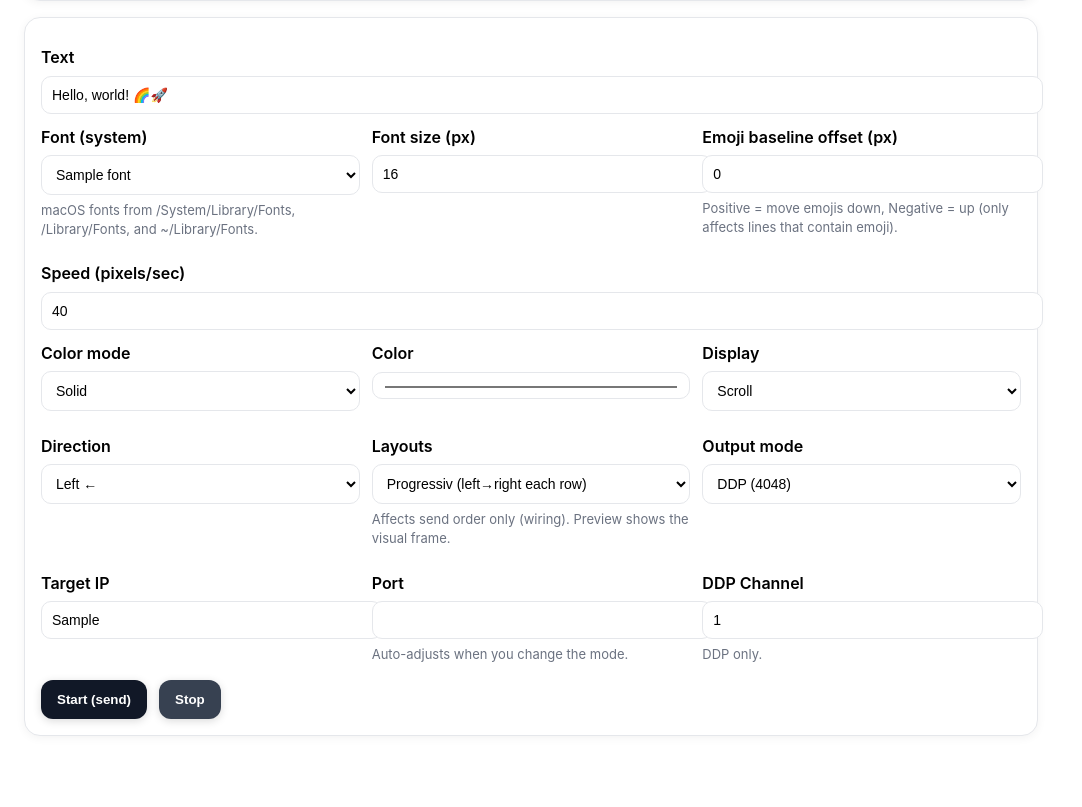
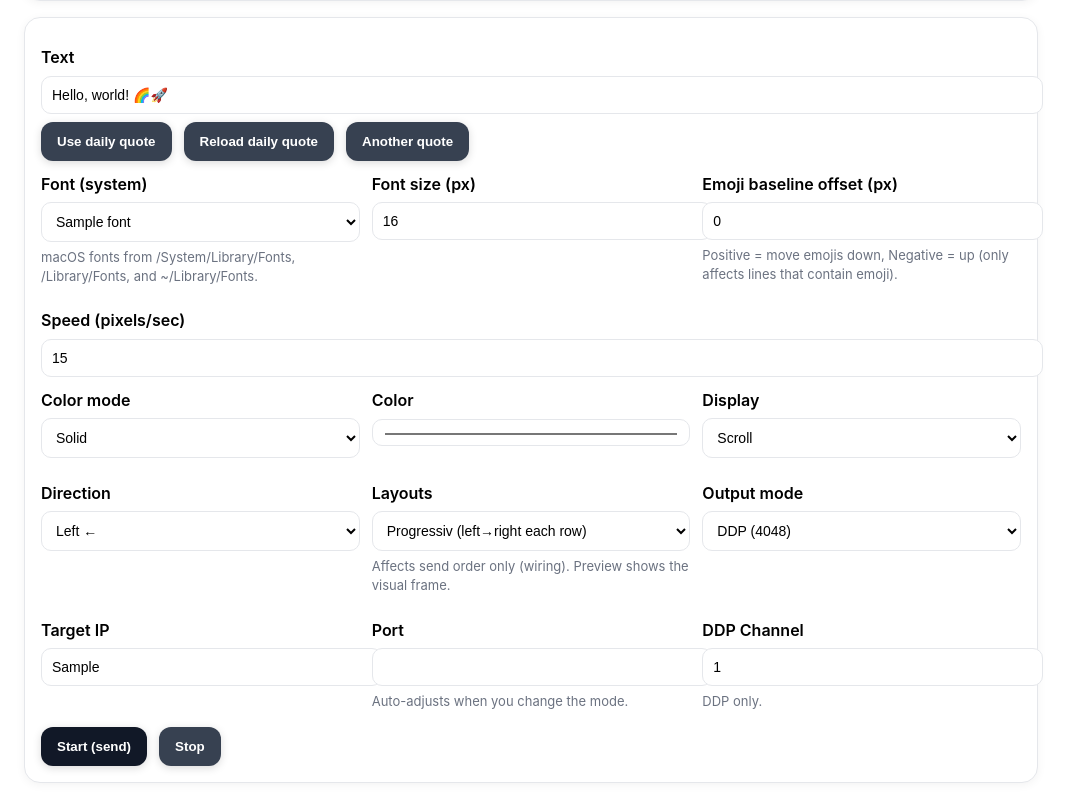
Before and after one commit to sjel123/led-text-scroller, a Flask app: template templates/index.html in a window 1280 px wide. Shown: the part 422-1229 px from the top of the page, without its empty margins (0-1082 px from the left). Before the commit the page ends 1158 px from the top, so only its background shows below. Run offline with Flask 3, Linux system fonts and the light colour scheme; the template is opened without the code that fills it: most values are stand-ins (such as "Sample title", 1, 10 or a date in 2020).

Commit message:
feat: add OpenAI-driven daily quote endpoint and controls

```diff
--- a/app.py
+++ b/app.py
@@ -7,6 +7,8 @@ from typing import List, Tuple, Optional
 
 from flask import Flask, render_template, request, jsonify
 from PIL import Image, ImageDraw, ImageFont
+
+from daily_quote_generator import get_daily_quote, get_fresh_quote
 
 # Optional emoji support
 try:
@@ -34,7 +36,7 @@ DEFAULT_DDP_PORT = 4048
 WLED_UDP_DEFAULT_PORT = 21324
 
 DEV_HOST = "127.0.0.1"
-DEV_PORT = 5050
+DEV_PORT = 5080
 
 
 # =========================
@@ -385,7 +387,7 @@ def scroller_worker(cfg: dict):
     font_size = cfg["font_size"]
     font_path = cfg.get("font_path")
     direction = cfg.get("direction", "left")
-    speed = cfg.get("speed", 40.0)
+    speed = cfg.get("speed", 15.0)
     crisp = bool(cfg.get("crisp", True))
     serpentine = bool(cfg.get("serpentine", False))  # default Progressive
     ip = cfg["ip"]
@@ -499,6 +501,21 @@ def index():
 def healthz():
     return "ok", 200
 
+
+@app.route("/daily-quote")
+def daily_quote():
+    try:
+        variant = request.args.get("variant")
+        if variant == "alternate":
+            quote = get_fresh_quote()
+        else:
+            quote = get_daily_quote()
+    except Exception as exc:
+        app.logger.exception("Failed to generate daily quote")
+        return jsonify({"ok": False, "error": "Failed to generate quote."}), 500
+
+    return jsonify({"ok": True, "quote": quote})
+
 @app.route("/start", methods=["POST"])
 def start():
     payload = request.get_json(silent=True) or {}
@@ -513,7 +530,7 @@ def start():
     gradient_reverse = bool(payload.get("gradient_reverse", False))
     gradient_shift_speed = float(payload.get("gradient_shift_speed", 0.0))
 
-    speed = float(payload.get("speed", 40.0))
+    speed = float(payload.get("speed", 15.0))
     direction = str(payload.get("direction", "left")).lower()
     serpentine = bool(payload.get("serpentine", False))  # default Progressive
     mode = str(payload.get("mode", "ddp")).lower()
--- /dev/null
+++ b/daily_quote_generator.py
@@ -0,0 +1,122 @@
+import os
+import random
+from datetime import datetime
+import hashlib
+
+try:
+    from openai import OpenAI
+except ImportError:  # fall back if old API still installed
+    OpenAI = None
+
+# ===== CONFIGURATION =====
+# Provide an OpenAI API key via environment variable or the file shown below.
+OPENAI_API_KEY = os.environ.get("OPENAI_API_KEY")
+DEFAULT_KEY_PATH = "/Users/sjelinsky/Documents/keys/openai.txt"
+if not OPENAI_API_KEY:
+    try:
+        with open(DEFAULT_KEY_PATH, "r") as f:
+            OPENAI_API_KEY = f.read().strip()
+    except FileNotFoundError:
+        OPENAI_API_KEY = None
+        print(f"⚠️ API key not found. Please set OPENAI_API_KEY or create {DEFAULT_KEY_PATH} with your key.")
+
+# Personalize your prompt for the AI
+QUOTE_PROMPT = "Generate a short, uplifting inspirational quote suitable for a home office. Make it about 10-15 words max. No markdown, just the quote text."
+OPENAI_MODEL = "gpt-4.1"
+
+# Local fallback quotes (used if API fails)
+FALLBACK_QUOTES = [
+    "Small steps today, big leaps tomorrow.",
+    "Find joy in the journey, not just the destination.",
+    "Together is our favorite place to be, especially when working."
+]
+# =========================
+
+def get_ai_generated_quote():
+    """Fetch a quote via OpenAI chat completion; return None on failure."""
+    if not OPENAI_API_KEY or not OpenAI:
+        return None
+
+    client = OpenAI(api_key=OPENAI_API_KEY)
+    system_prompt = "You are a thoughtful quote generator. Respond with only the requested quote text, nothing else."
+
+    try:
+        print("🔄 Contacting OpenAI for today's quote...")
+        response = client.chat.completions.create(
+            model=OPENAI_MODEL,
+            messages=[
+                {"role": "system", "content": system_prompt},
+                {"role": "user", "content": QUOTE_PROMPT},
+            ],
+            max_tokens=60,
+            temperature=0.8,
+        )
+        choice = response.choices[0]
+        ai_quote = choice.message.content.strip()
+        ai_quote = ai_quote.replace('"', '').replace('**', '').strip()
+        return ai_quote
+
+    except Exception as e:
+        print(f"❌ API call failed: {e}")
+        return None
+
+def get_daily_quote():
+    """
+    Main function to get today's quote.
+    Strategy: Try AI first, then fallback to local quotes with daily consistency.
+    """
+    # Try to get a fresh AI quote first
+    ai_quote = get_ai_generated_quote()
+
+    if ai_quote:
+        print("✅ Successfully generated new AI quote!")
+        return ai_quote
+
+    # Fallback: Use local quotes with date-based selection
+    print("⚠️ Using curated fallback quote for today.")
+    today_str = datetime.now().strftime("%Y%m%d")
+
+    # Create a consistent daily seed from the date
+    hash_num = int(hashlib.md5(today_str.encode()).hexdigest(), 16)
+    quote_index = hash_num % len(FALLBACK_QUOTES)
+
+    return FALLBACK_QUOTES[quote_index]
+
+
+def get_random_local_quote():
+    """Return a random fallback quote, bypassing date-based selection."""
+    return random.choice(FALLBACK_QUOTES)
+
+
+def get_fresh_quote():
+    """Try to fetch a quote from the LLM, falling back to a random local entry."""
+    ai_quote = get_ai_generated_quote()
+    if ai_quote:
+        return ai_quote
+    return get_random_local_quote()
+
+
+def main():
+    """Run the quote generator and display the result."""
+    print("\n" + "="*50)
+    print("DAILY INSPIRATION GENERATOR")
+    print("="*50)
+
+    today_quote = get_daily_quote()
+
+    print("\n✨ TODAY'S QUOTE FOR YOUR HOME OFFICE ✨")
+    print("-" * 45)
+    print(f'"{today_quote}"')
+    print("-" * 45)
+    print(f"\n📅 Generated on: {datetime.now().strftime('%A, %B %d, %Y')}")
+
+    # Optional: Save to a file for your LED screen to read
+    with open("today_quote.txt", "w") as f:
+        f.write(today_quote)
+    print("💾 Quote saved to 'today_quote.txt' for your LED screen.")
+
+if __name__ == "__main__":
+    if not OPENAI_API_KEY:
+        print("❌ IMPORTANT: Please set OPENAI_API_KEY or place your key in the file above.")
+    else:
+        main()
--- a/requirements.txt
+++ b/requirements.txt
@@ -3,3 +3,4 @@ pillow
 gunicorn
 pilmoji
 emoji==1.7.0
+openai
--- a/templates/index.html
+++ b/templates/index.html
@@ -65,6 +65,13 @@
     <label for="text">Text</label>
     <input id="text" type="text" placeholder="Type your message..." value="Hello, world! 🌈🚀" />
 
+    <div class="subrow" style="margin-top:8px; align-items:center">
+      <button id="dailyQuoteBtn" class="secondary" type="button">Use daily quote</button>
+      <button id="reloadDailyQuoteBtn" class="secondary" type="button" disabled>Reload daily quote</button>
+      <button id="anotherQuoteBtn" class="secondary" type="button">Another quote</button>
+      <span id="dailyQuoteStatus" class="hint" aria-live="polite"></span>
+    </div>
+
     <div class="row">
       <div>
         <label for="fontSelect">Font (system)</label>
@@ -90,7 +97,7 @@
       </div>
       <div>
         <label for="speed">Speed (pixels/sec)</label>
-        <input id="speed" type="number" min="1" max="200" value="40" />
+        <input id="speed" type="number" min="1" max="200" value="15" />
       </div>
     </div>
 
@@ -98,7 +105,7 @@
       <div>
         <label for="colorMode">Color mode</label>
         <select id="colorMode">
-          <option value="solid" selected>Solid</option>
+            <option value="solid" selected>Solid</option>
           <option value="gradient">Gradient</option>
         </select>
       </div>
@@ -247,6 +254,12 @@
     const gridInput = document.getElementById("grid")
     const crispInput = document.getElementById("crisp")
     const centerShortInput = document.getElementById("centerShort")
+    const textInput = document.getElementById("text")
+    const dailyQuoteBtn = document.getElementById("dailyQuoteBtn")
+    const reloadDailyQuoteBtn = document.getElementById("reloadDailyQuoteBtn")
+    const anotherQuoteBtn = document.getElementById("anotherQuoteBtn")
+    const dailyQuoteStatus = document.getElementById("dailyQuoteStatus")
+    let lastDailyQuote = null
 
     const colorModeInput = document.getElementById("colorMode")
     const solidColorInput = document.getElementById("color")
@@ -451,6 +464,51 @@
     })
     document.getElementById("stopBtn").addEventListener("click", async () => { try { await fetch("/stop",{method:"POST"}) } catch(e){} })
 
+    async function requestQuote(variant, loadingText) {
+      dailyQuoteStatus.textContent = loadingText
+      const btns = [dailyQuoteBtn, anotherQuoteBtn]
+      if(reloadDailyQuoteBtn) btns.push(reloadDailyQuoteBtn)
+      btns.forEach(btn => { if(btn) btn.disabled = true })
+      try {
+        const url = variant ? `/daily-quote?variant=${variant}` : "/daily-quote"
+        const res = await fetch(url)
+        if(!res.ok) throw new Error("Quote service unavailable")
+        const data = await res.json()
+        if(!data.ok) throw new Error(data.error || "Quote service error")
+        textInput.value = data.quote
+        if(!animReq) recalcPreview()
+        if(!variant) {
+          lastDailyQuote = data.quote
+          if(reloadDailyQuoteBtn) reloadDailyQuoteBtn.disabled = false
+        }
+        dailyQuoteStatus.textContent = variant ? "Quote loaded" : "Daily quote loaded"
+      } catch (err) {
+        const message = err && err.message ? err.message : "Failed to load quote"
+        dailyQuoteStatus.textContent = message
+      } finally {
+        btns.forEach(btn => { if(btn) btn.disabled = false })
+        setTimeout(() => {
+          const current = dailyQuoteStatus.textContent
+          if(current === (variant ? "Quote loaded" : "Daily quote loaded") || current === loadingText) {
+            dailyQuoteStatus.textContent = ""
+          }
+        }, 3000)
+      }
+    }
+
+    dailyQuoteBtn.addEventListener("click", () => requestQuote("", "Fetching daily quote..."))
+    anotherQuoteBtn.addEventListener("click", () => requestQuote("alternate", "Fetching alternate quote..."))
+    reloadDailyQuoteBtn.addEventListener("click", () => {
+      if(lastDailyQuote) {
+        textInput.value = lastDailyQuote
+        if(!animReq) recalcPreview()
+        dailyQuoteStatus.textContent = "Daily quote loaded"
+        setTimeout(() => { if(dailyQuoteStatus.textContent === "Daily quote loaded") dailyQuoteStatus.textContent = "" }, 3000)
+        return
+      }
+      requestQuote("", "Fetching daily quote...")
+    })
+
     // init
     updatePortHelper(); updateDisplayModeUI(); updateColorModeUI();
     (function ensureArialUnicodeDefault(){
--- /dev/null
+++ b/today_quote.txt
@@ -0,0 +1 @@
+Great things are built one small step at a time—keep moving forward.
```
Also changed, not shown: 1 other file.
